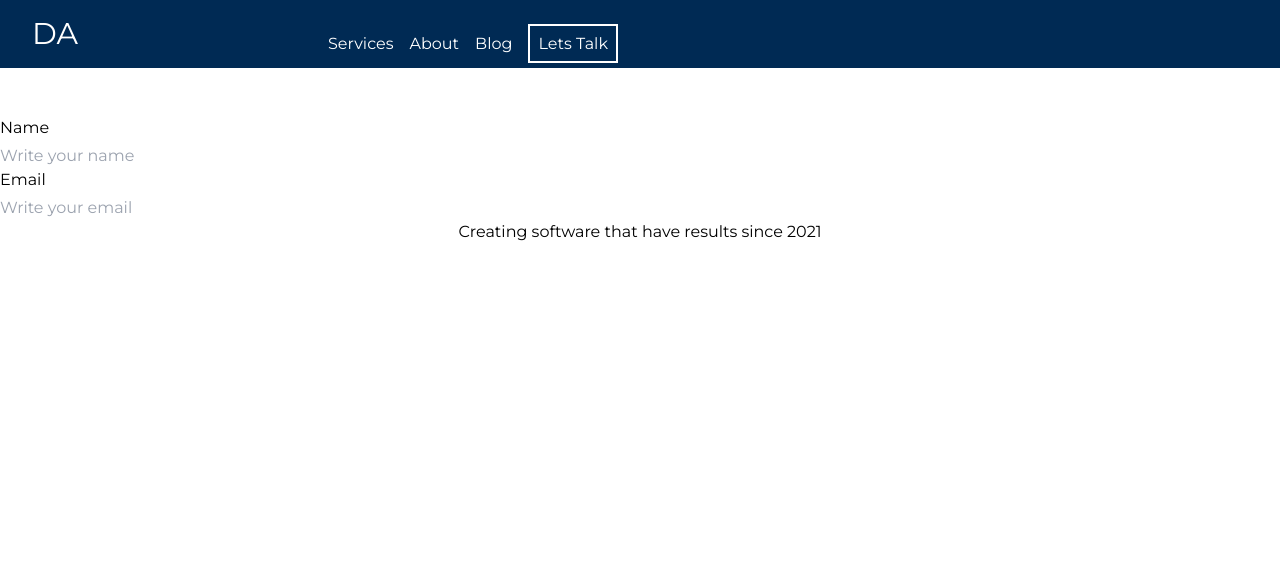
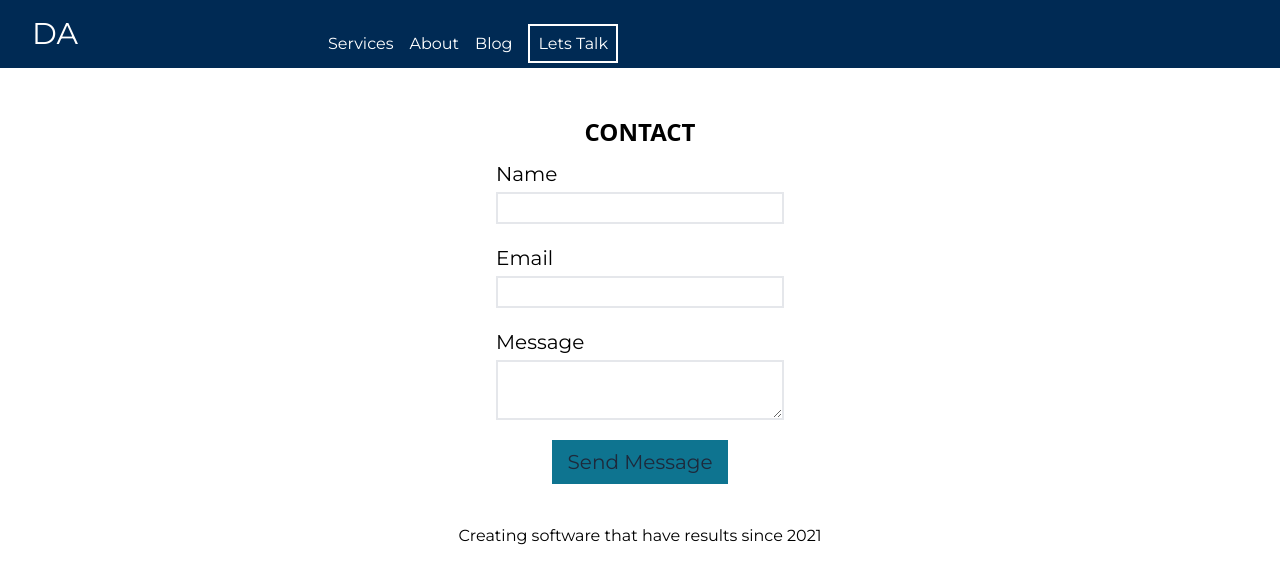
Before and after one commit to DanielCArce/Daniel-Arce-Website, a Next.js app: page /contact in a window 1280 px wide. Shown: the top 584 px of the page. Built offline with nearby package versions, Linux system fonts and the light colour scheme.

Commit message:
remove formik to form

```diff
--- a/components/ContactForm.tsx
+++ b/components/ContactForm.tsx
@@ -1,42 +1,29 @@
 "use client";
 import React from "react";
-import { Formik } from "formik";
+import {sendEmail} from '@/actions/formActions'
 function ContactForm() {
   return (
-    <Formik
-      initialValues={{ name: "", email: "", message: "", phone: "" }}
-      onSubmit={(values, helpers) => {
-        console.log({ values });
-      }}
-    >
-      {({ handleBlur, handleChange, handleSubmit }) => {
-        return (
-          <div className="text-black">
+    <>
+      <h3 className="text-2xl font-bold uppercase font-sans text-black mb-3 text-center">Contact</h3>
+    <form action={sendEmail} className="text-black text-xl flex flex-col items-center justify-center gap-5">
       <div className="flex flex-col gap-1">
         <label htmlFor="name">Name</label>
-              <input
-                id="name"
-                name="name"
-                placeholder="Write your name"
-                onBlur={handleBlur}
-                onChange={handleChange}
-              />
+        <input type="text" className="w-72 border-2" name="name" id="name"/>
       </div>
       <div className="flex flex-col gap-1">
         <label htmlFor="email">Email</label>
-              <input
-                id="email"
-                name="email"
-                placeholder="Write your email"
-                onBlur={handleBlur}
-                onChange={handleChange}
-              />
+        <input type="email" name="email" id="email" className="w-72 border-2"/>
       </div>
+      <div className="flex flex-col gap-1">
+        <label htmlFor="message">Message</label>
+        <textarea name="message" id="message" className="w-72 border-2"></textarea>
       </div>
-        );
-      }}
-    </Formik>
-  );
+      <div className="flex flex-col gap-1 mb-10">
+        <button className="py-2 px-4 bg-cyan-700 text-slate-800">Send Message</button>
+      </div>
+  </form>
+    </>
+)
 }
 
 export default ContactForm;
```
Lines whose indentation alone changed are shown as unchanged.
